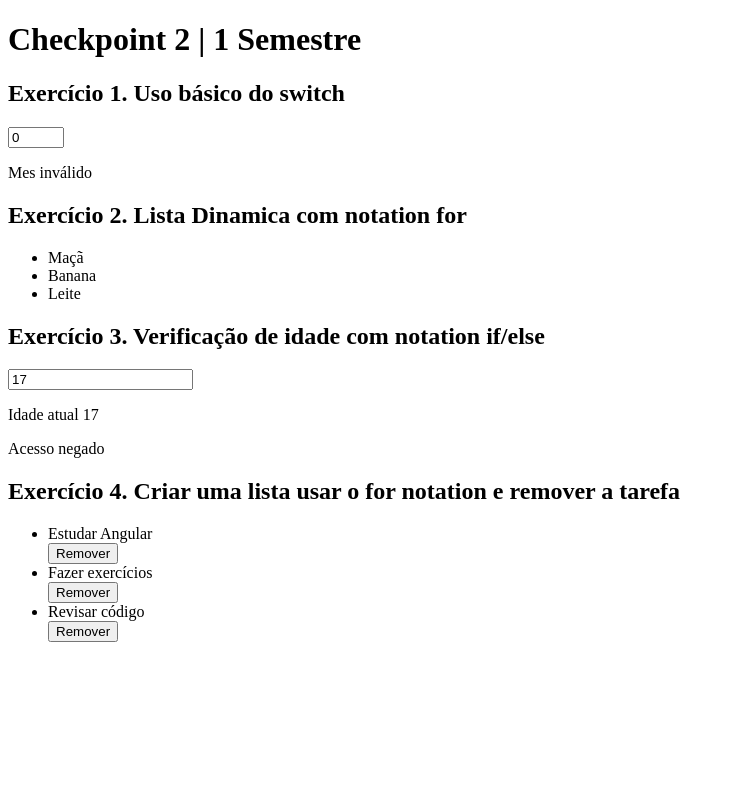
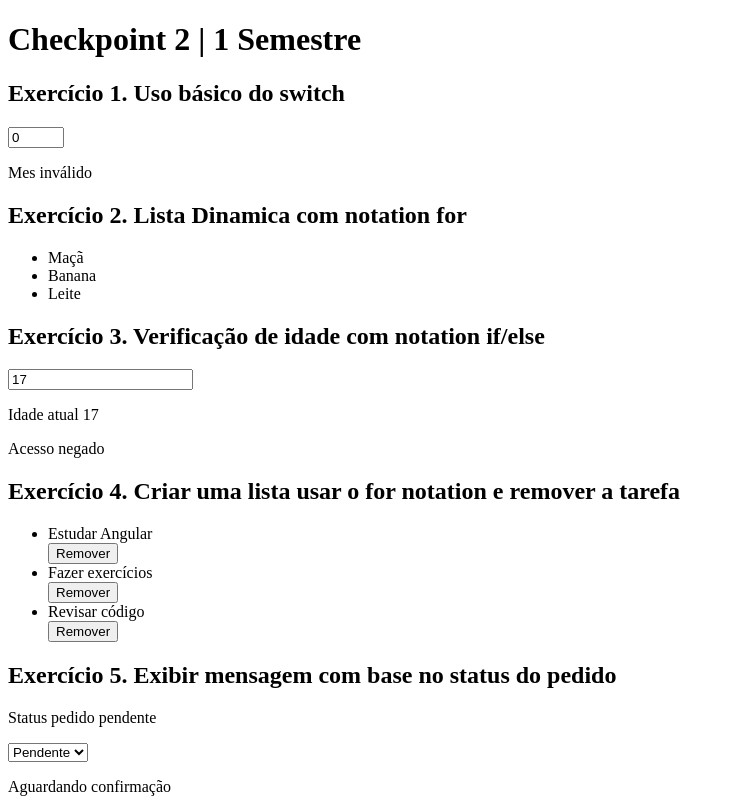
Before and after one commit to vittzx/Checkpoint2-1SEM-Microsservices, an Angular app: page / in a window 1280 px wide. Shown: the whole page, without its empty margins (0-735 px from the left). Built offline with nearby package versions, Linux system fonts and the light colour scheme.

Commit message:
feat: status pedido ex5

```diff
--- a/src/app/app.component.html
+++ b/src/app/app.component.html
@@ -3,3 +3,4 @@
 <app-ex2></app-ex2>
 <app-ex3></app-ex3>
 <app-ex4></app-ex4>
+<app-ex5></app-ex5>
--- a/src/app/app.component.ts
+++ b/src/app/app.component.ts
@@ -4,11 +4,12 @@ import { Ex1Component } from './components/ex1/ex1.component';
 import { Ex2Component } from './components/ex2/ex2.component';
 import { Ex3Component } from './components/ex3/ex3.component';
 import { Ex4Component } from './components/ex4/ex4.component';
+import { Ex5Component } from './components/ex5/ex5.component';
 
 @Component({
   selector: 'app-root',
   standalone: true,
-  imports: [RouterOutlet, Ex1Component, Ex2Component, Ex3Component, Ex4Component],
+  imports: [RouterOutlet, Ex1Component, Ex2Component, Ex3Component, Ex4Component, Ex5Component],
   templateUrl: './app.component.html',
   styleUrl: './app.component.css'
 })
--- /dev/null
+++ b/src/app/components/ex5/ex5.component.html
@@ -0,0 +1,25 @@
+<h2 >Exercício 5. Exibir mensagem com base no status do pedido</h2>
+
+<p>Status pedido {{statusPedido}}</p>
+
+<select [(ngModel)]="statusPedido">
+    <option value="pendente">Pendente</option>
+    <option value="enviado">Enviado</option>
+    <option value="entregue">Entregue</option>
+    <option value="outro">Outro</option>
+</select>
+
+@switch(statusPedido){
+    @case("pendente"){
+        <p>Aguardando confirmação</p>
+    }
+    @case("enviado"){
+        <p>Pedido a caminho</p>
+    }
+    @case("entregue"){
+        <p>Pedido entregue</p>
+    }
+    @default{
+        <p>Status desconhecido</p>
+    }
+}
--- /dev/null
+++ b/src/app/components/ex5/ex5.component.ts
@@ -0,0 +1,14 @@
+import { Component } from '@angular/core';
+import { FormsModule } from '@angular/forms'; // Import necessário
+
+
+@Component({
+  selector: 'app-ex5',
+  standalone: true,
+  imports: [FormsModule],
+  templateUrl: './ex5.component.html',
+  styleUrl: './ex5.component.css'
+})
+export class Ex5Component {
+  statusPedido: string  = "pendente";
+}
```
Also changed, not shown: src/app/components/ex5/ex5.component.css (added), 1 other file (tests, documents, lock files or other folders).
